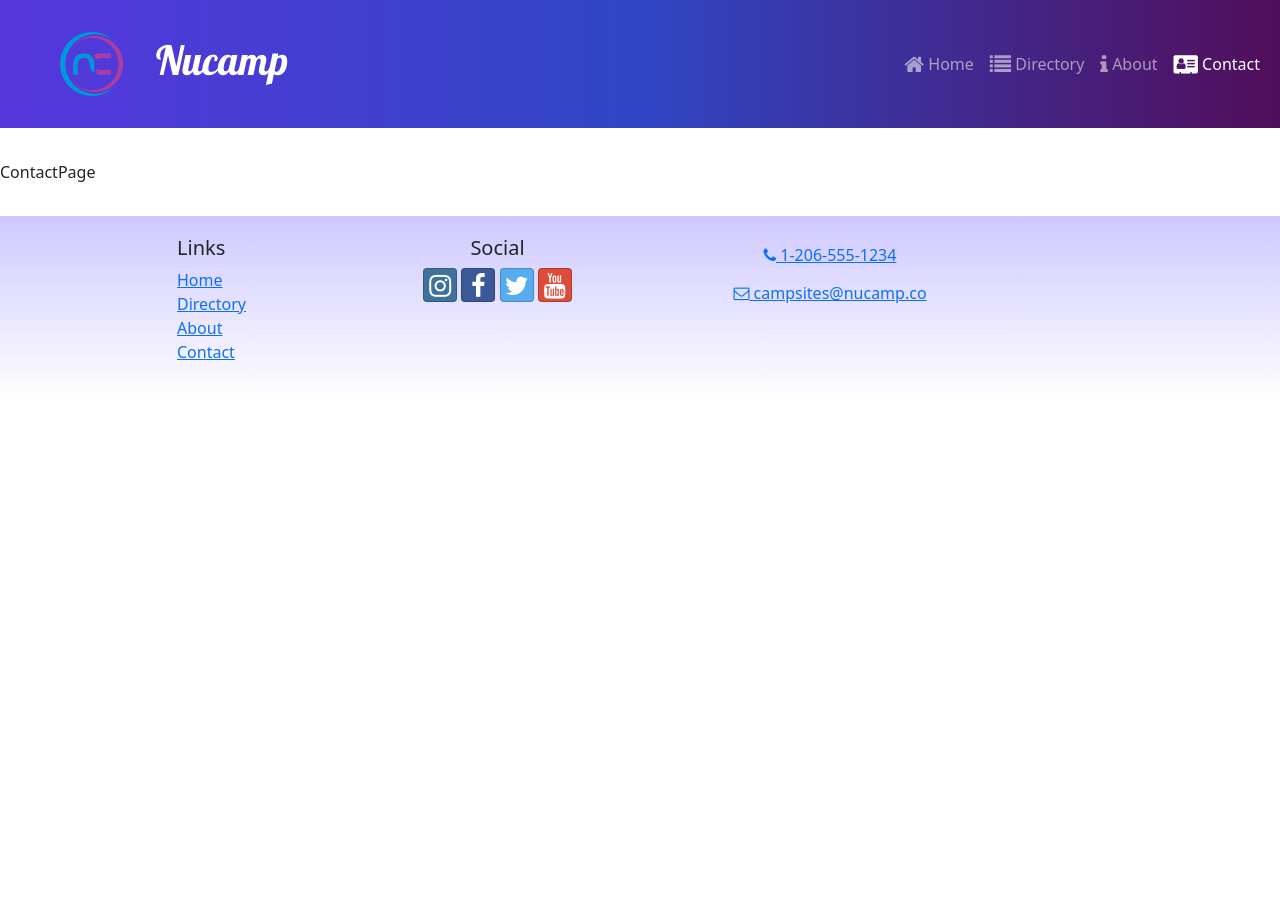
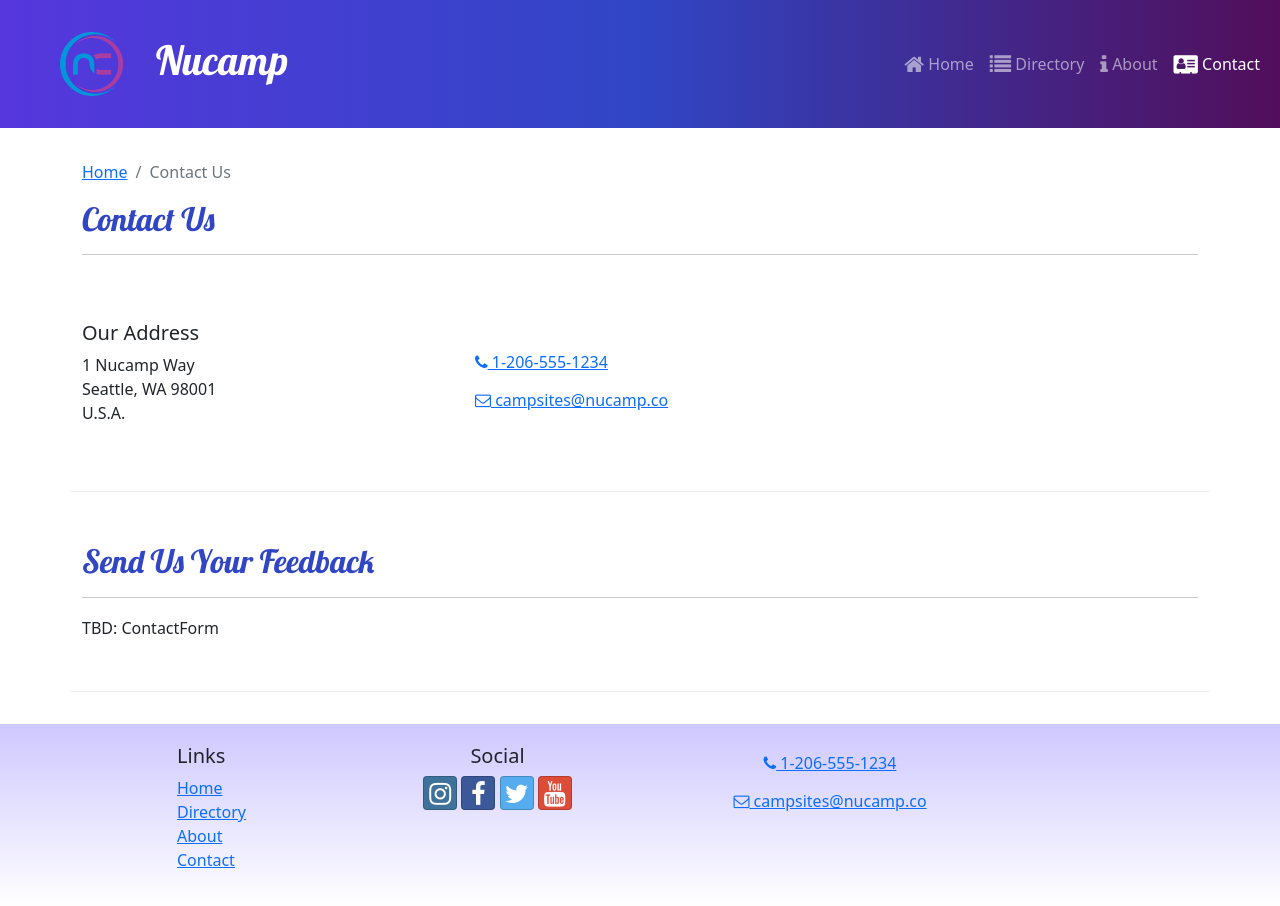
Before and after one commit to audra-g/React-nucampsite, a React (Create React App) app: page /contact in a window 1280 px wide. Before the commit the page ends 800 px from the top, so only its background shows below. Built offline with nearby package versions, Linux system fonts and the light colour scheme.

Commit message:
Contact Page

```diff
--- a/src/pages/ContactPage.js
+++ b/src/pages/ContactPage.js
@@ -1,5 +1,46 @@
+import { Container, Col, Row } from "reactstrap";
+import SubHeader from "../components/SubHeader";
+
 const ContactPage = () => {
-    return <div>ContactPage</div>;
+  return (
+    <Container>
+      <SubHeader current="Contact Us" />
+
+      <Row className="row-content align-items-center">
+        <Col sm="4">
+          <h5>Our Address</h5>
+          <address>
+            1 Nucamp Way
+            <br />
+            Seattle, WA 98001
+            <br />
+            U.S.A.
+          </address>
+        </Col>
+        <Col>
+          <a role="button" className="btn btn-link" href="tel:+12065551234">
+            <i className="fa fa-phone" /> 1-206-555-1234
+          </a>
+          <br />
+          <a
+            role="button"
+            className="btn btn-link"
+            href="mailto:fakeemail@fakeemail.co"
+          >
+            <i className="fa fa-envelope-o" /> campsites@nucamp.co
+          </a>
+        </Col>
+      </Row>
+
+      <Row className="row-content">
+        <Col xs="12">
+          <h2>Send Us Your Feedback</h2>
+          <hr />
+        </Col>
+        <Col md="10">TBD: ContactForm</Col>
+      </Row>
+    </Container>
+  );
 };
 
 export default ContactPage;
```
